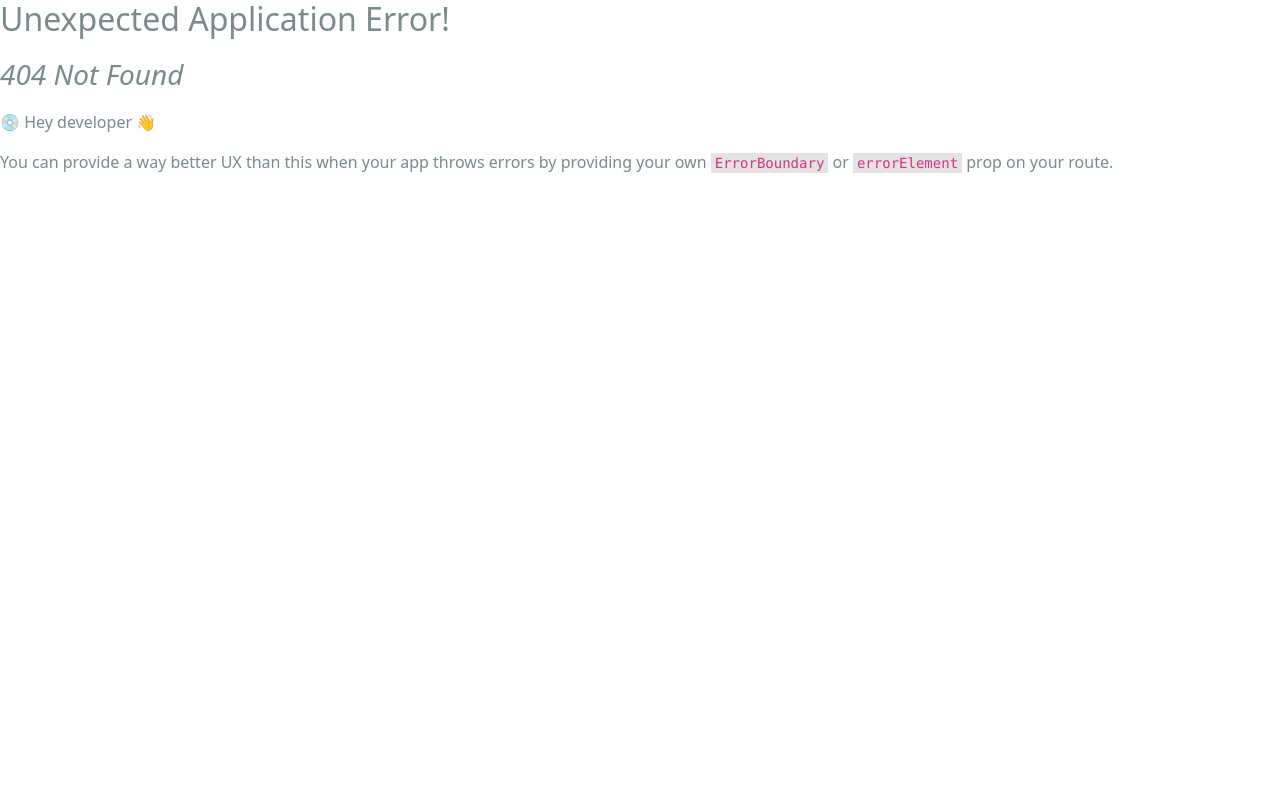
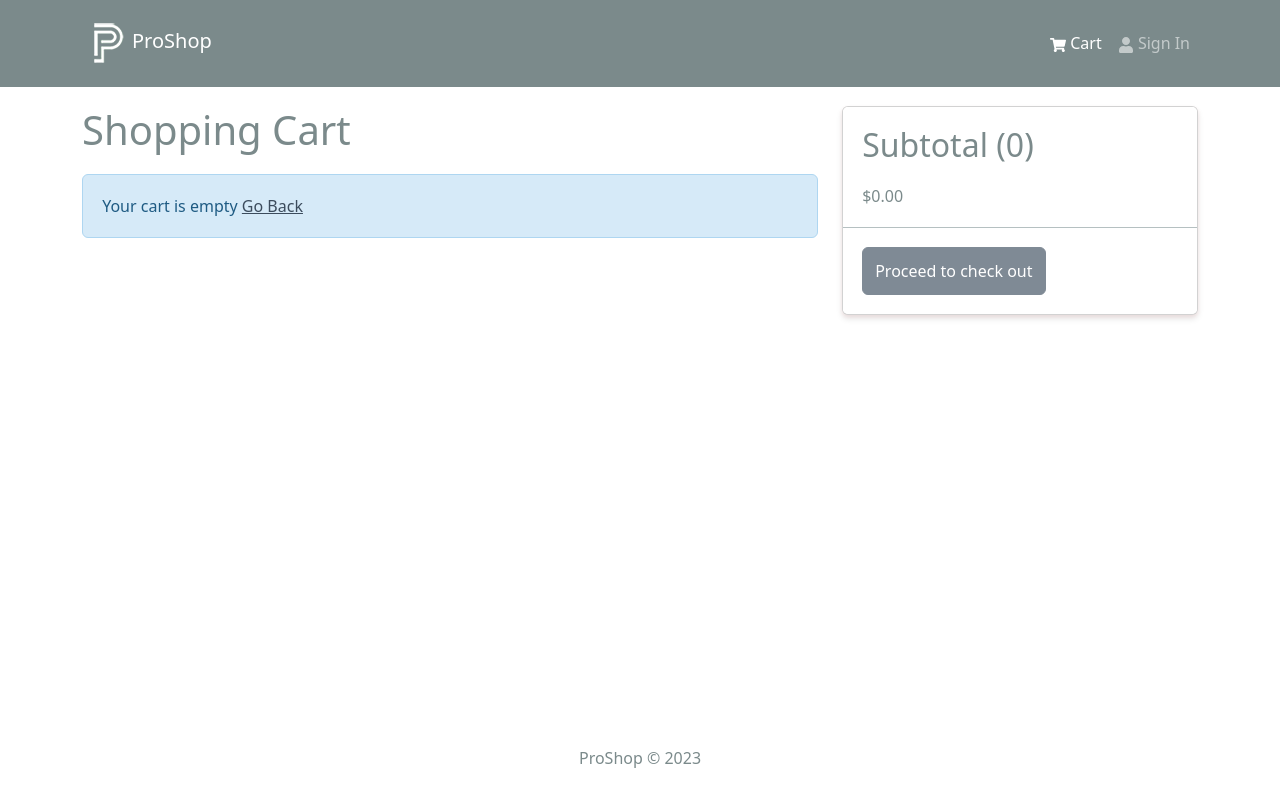
Before and after one commit to henry11241/proshop-demo, a React (Create React App) app in the folder frontend/: page /cart in a window 1280 px wide. Before the commit this address had no page. Shown: the top 802 px of the page. Built offline with nearby package versions, Linux system fonts and the light colour scheme.

Commit message:
Create the cart screen

```diff
--- a/frontend/src/index.js
+++ b/frontend/src/index.js
@@ -15,12 +15,14 @@
 import reportWebVitals from './reportWebVitals'
 import HomeScreen from './screens/HomeScreen'
 import ProductScreen from './screens/ProductScreen'
+import CartScreen from './screens/CartScreen'
 
 const router = createBrowserRouter(
   createRoutesFromElements(
     <Route path="/" element={<App />}>
       <Route index={true} path="/" element={<HomeScreen />} />
       <Route path="/product/:id" element={<ProductScreen />} />
+      <Route path="/cart" element={<CartScreen />} />
     </Route>
   )
 )
--- /dev/null
+++ b/frontend/src/screens/CartScreen.jsx
@@ -0,0 +1,101 @@
+import { Link, useNavigate } from 'react-router-dom'
+import { useDispatch, useSelector } from 'react-redux'
+import {
+  Row,
+  Col,
+  ListGroup,
+  Image,
+  Form,
+  Button,
+  Card,
+  ListGroupItem,
+} from 'react-bootstrap'
+import { FaTrash } from 'react-icons/fa'
+import Message from '../components/Message'
+import { addToCart } from '../slices/cartSlice'
+
+const CartScreen = () => {
+  const navigate = useNavigate()
+  const dispatch = useDispatch()
+
+  const cart = useSelector((state) => state.cart)
+  const { cartItems } = cart
+
+  const addToCartHandler = async (product, qty) => {
+    dispatch(addToCart({...product, qty}))
+  }
+
+  return (
+    <Row>
+      <Col md={8}>
+        <h1 style={{ marginBottom: '20px' }}>Shopping Cart</h1>
+        {cartItems.length === 0 ? (
+          <Message>
+            Your cart is empty <Link to="/">Go Back</Link>
+          </Message>
+        ) : (
+          <ListGroup variant="flush">
+            {cartItems.map((item) => (
+              <ListGroupItem key={item._id}>
+                <Row>
+                  <Col md={2}>
+                    <Image src={item.image} alt={item.name} fluid rounded />
+                  </Col>
+                  <Col md={3}>
+                    <Link to={`/product/${item._id}`}>{item.name}</Link>
+                  </Col>
+                  <Col md={2}>${item.price}</Col>
+                  <Col md={2}>
+                    <Form.Control
+                      as="select"
+                      value={item.qty}
+                      onChange={(e) =>
+                        addToCartHandler(item, Number(e.target.value))
+                      }
+                    >
+                      {[...Array(item.countInStock).keys()].map((x) => (
+                        <option key={x + 1} value={x + 1}>
+                          {x + 1}
+                        </option>
+                      ))}
+                    </Form.Control>
+                  </Col>
+                  <Col md={2}>
+                    <Button type="button" variant="light">
+                      <FaTrash />
+                    </Button>
+                  </Col>
+                </Row>
+              </ListGroupItem>
+            ))}
+          </ListGroup>
+        )}
+      </Col>
+      <Col md={4}>
+        <Card>
+          <ListGroup variant="flush">
+            <ListGroupItem>
+              <h2>
+                Subtotal ({cartItems.reduce((acc, item) => acc + item.qty, 0)})
+              </h2>
+              $
+              {cartItems
+                .reduce((acc, item) => acc + item.qty * item.price, 0)
+                .toFixed(2)}
+            </ListGroupItem>
+            <ListGroupItem>
+              <Button
+                type="button"
+                className="btn-block"
+                disabled={cartItems.length === 0}
+              >
+                Proceed to check out
+              </Button>
+            </ListGroupItem>
+          </ListGroup>
+        </Card>
+      </Col>
+    </Row>
+  )
+}
+export default CartScreen
```
